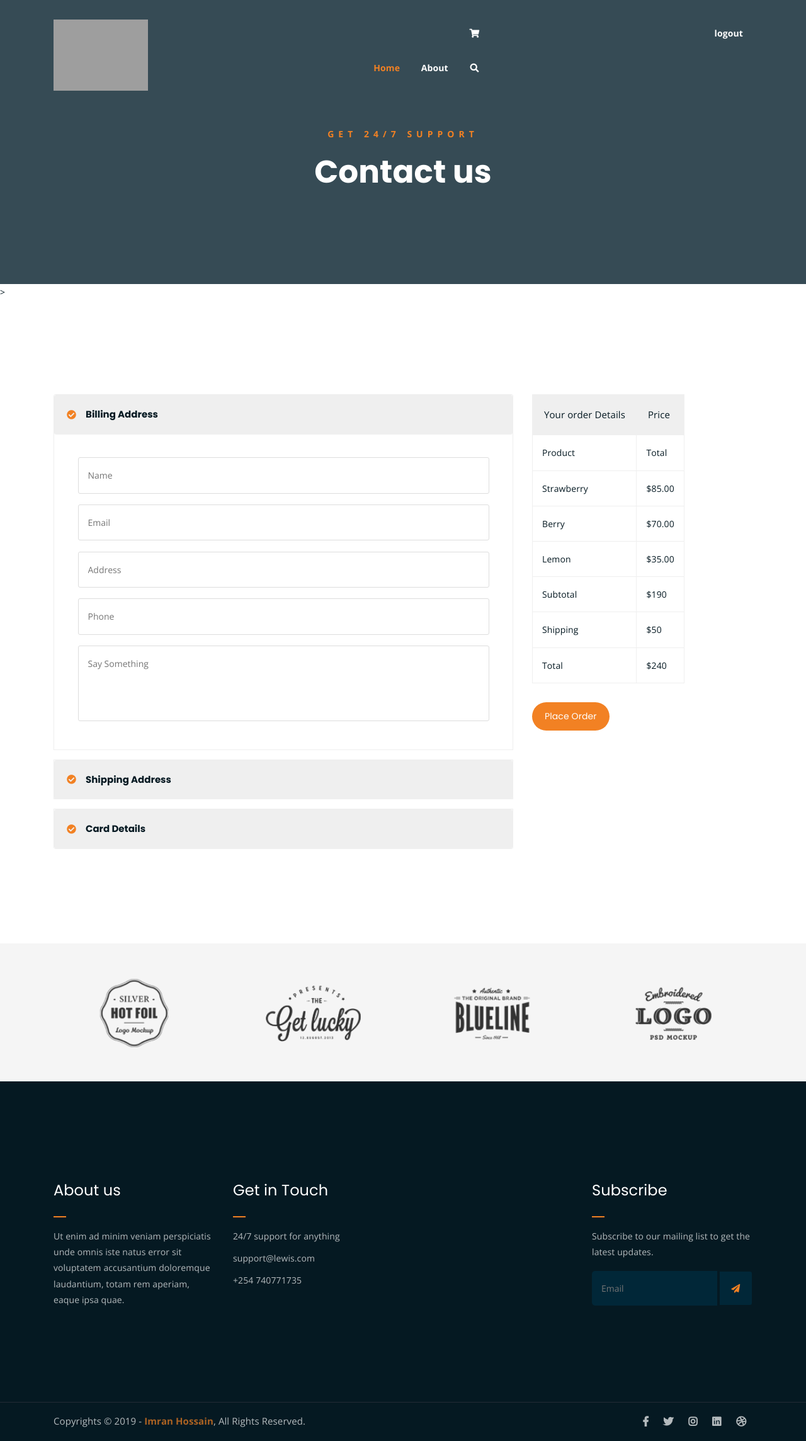
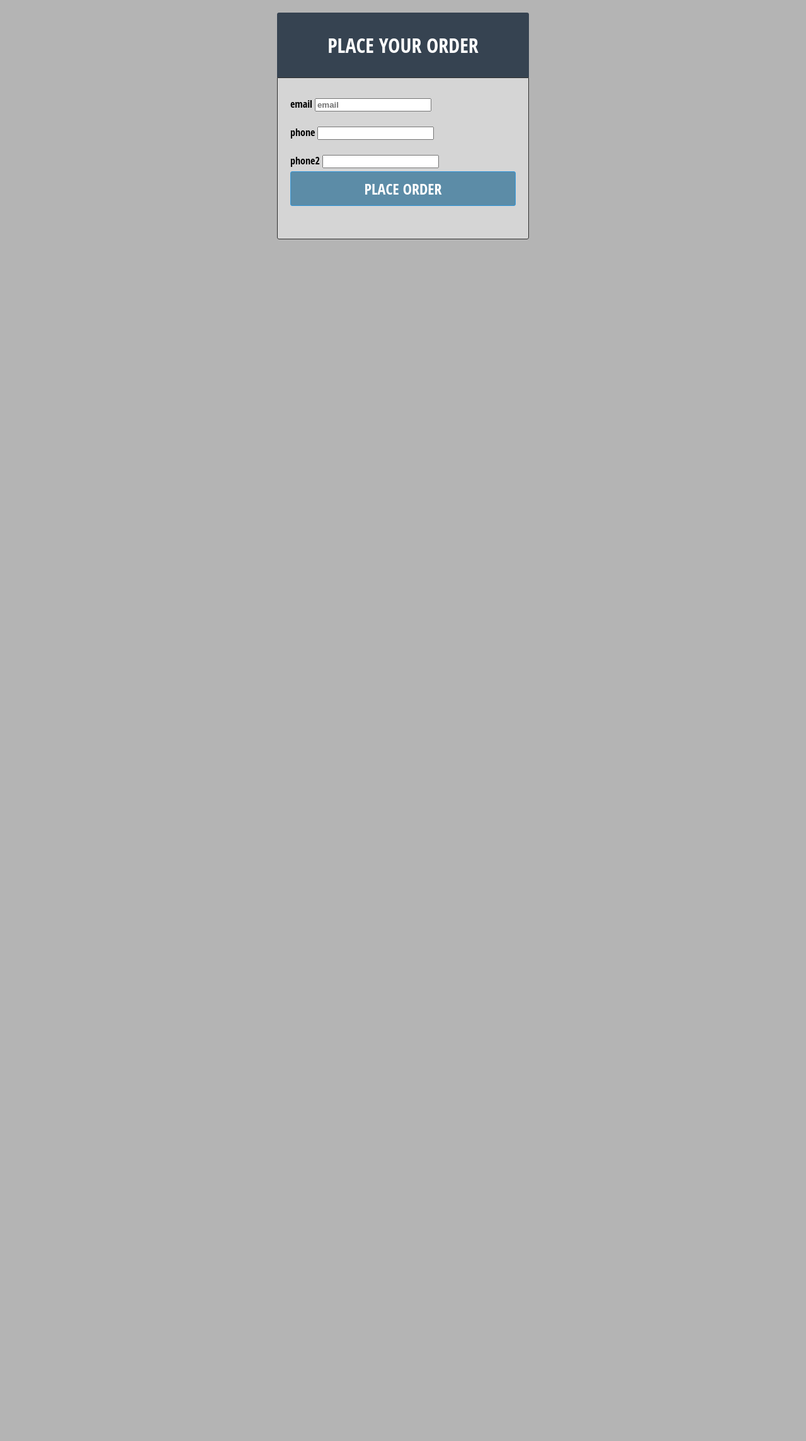
Before and after one commit to lewisnjue/ecomerce, a Django app: page /checkout in a window 1280 px wide. Shown: the whole page at 63% size. After the commit the page ends 380 px from the top, so only its background shows below. Run offline with Django 4.2, Linux system fonts and the light colour scheme; the visitor is signed in with stand-in values (Sample User, id 1); some libraries are stand-ins or nearby versions; grey boxes are pictures that could not be loaded.

Commit message:
finished basic

```diff
--- a/main/urls.py
+++ b/main/urls.py
@@ -6,9 +6,8 @@ from django.contrib.auth import views as auth_views
 
 urlpatterns = [
     path('',views.home,name='home'),
-    path ('about',views.about,name='about'),
     path('cart',views.cart,name='cart'),
-    path('checkout',views.checkout.as_view(),name='checkout'),
+    path('checkout',views.checkout,name='checkout'),
     path('single/<int:pk>',views.single.as_view(),name='single'),
     path('register',views.Register,name='register'),
     path('login',views.loginview,name='login'),
@@ -22,6 +21,7 @@ urlpatterns = [
     path('remove/<int:id>',views.remove,name='remove'),
     path('subscribe',views.subscribe,name="subscribe"),
     path('search',views.product_search,name="search"),
+    path('sendadminmail',views.sendadminmail,name='sendadminmail')
 
 ]
 urlpatterns += static(settings.MEDIA_URL,document_root=settings.MEDIA_ROOT)
--- a/main/views.py
+++ b/main/views.py
@@ -13,6 +13,9 @@ from django.views.generic import TemplateView
 from django.utils.decorators import method_decorator
 from django.views.generic.detail import DetailView
 from django.http import JsonResponse
+from django.core.mail import send_mail
+from django.contrib import messages
+
 @require_safe
 def home(request):
     products=Product.objects.all()
@@ -22,9 +25,6 @@ def home(request):
     context = {'products':page_obj}
     return render(request,'home.html',context)
 
-@require_safe
-def about(request):
-    return render(request,'about.html')
 @require_safe
 @login_required(login_url='login')
 def cart(request):
@@ -40,15 +40,15 @@ def cart(request):
     })
 
 
-@method_decorator(login_required(login_url='login'),name='dispatch')
+""" @method_decorator(login_required(login_url='login'),name='dispatch')
 class checkout(TemplateView):
-    template_name = 'checkout.html'
+    template_name = 'checkout.html' """
 
-"""
+
 @login_required(login_url='login')
 def checkout(request):
     return render(request,'checkout.html')
- """
+
 
 
 @method_decorator(require_safe,name='dispatch')
@@ -160,3 +160,25 @@ def product_search(request):
         'products': products,
     }
     return render(request, 'result.html', context)
+
+
+
+@require_POST
+@login_required(login_url='login')
+def sendadminmail(request):
+    email = request.POST.get('email')
+    phone1 = request.POST.get('phone')
+    phone2 = request.POST.get('phone2')
+    username = request.user.username
+
+    # Here you can add the logic to send an email
+    # For example:
+    send_mail(
+        'order',
+        f'user: {username}.\n Email: {email} \n Phone1: {phone1} \n Phone2: {phone2}',
+        f'{email}',
+        ['lewiskinyuanjue254.ke@gmail.com'],
+        fail_silently=False,
+    )
+    messages.success(request,'your order has been received you will be contracted within 24 hours')
+    return HttpResponseRedirect(reverse('home'))
--- a/templates/base.html
+++ b/templates/base.html
@@ -12,7 +12,7 @@
 	<title>Fruitkha</title>
 
 	<!-- favicon -->
-	<link rel="shortcut icon" type="image/png" href="{% static 'assets/img/what.png' %}">
+	<link rel="shortcut icon" type="image/png" href="{% static 'assets/img/favicon.svg' %}">
 	<!-- google font -->
 	<link href="https://fonts.googleapis.com/css?family=Open+Sans:300,400,700" rel="stylesheet">
 	<link href="https://fonts.googleapis.com/css?family=Poppins:400,700&display=swap" rel="stylesheet">
@@ -66,7 +66,7 @@
 						<!-- logo -->
 						<div class="site-logo">
 							<a href="{% url 'home' %}">
-								<img src="{% static 'assets/img/what.png'}" alt="">
+								<img src="{% static 'assets/img/logo.svg' %}"  style="width: 50px;" alt="">
 							</a>
 						</div>
 						<!-- logo -->
@@ -77,7 +77,7 @@
 								<li class="current-list-item"><a href="{% url 'home' %}">Home</a>
 
 								</li>
-								<li><a href="{% url 'about' %}">About</a></li>
+
 
 								<li>
 									<div class="header-icons">
@@ -133,8 +133,7 @@
 			<div class="row">
 				<div class="col-lg-8 offset-lg-2 text-center">
 					<div class="breadcrumb-text">
-						<p>Get 24/7 Support</p>
-						<h1>Contact us</h1>
+
 					</div>
 				</div>
 			</div>
@@ -157,19 +156,19 @@
 				<div class="col-lg-12">
 					<div class="logo-carousel-inner">
 						<div class="single-logo-item">
-							<img src="assets/img/company-logos/1.png" alt="">
+							<img src="{% static 'assets/img/logo1.svg' %}" alt="">
 						</div>
 						<div class="single-logo-item">
-							<img src="assets/img/company-logos/2.png" alt="">
+							<img src="{% static 'assets/img/logo2.svg' %}" alt="">
 						</div>
 						<div class="single-logo-item">
-							<img src="assets/img/company-logos/3.png" alt="">
+							<img src="{% static 'assets/img/logo3.svg' %}" alt="">
 						</div>
 						<div class="single-logo-item">
-							<img src="assets/img/company-logos/4.png" alt="">
+							<img src="{% static 'assets/img/logo4.svg' %}" alt="">
 						</div>
 						<div class="single-logo-item">
-							<img src="assets/img/company-logos/5.png" alt="">
+							<img src="{% static 'assets/img/logo5.svg' %}" alt="">
 						</div>
 					</div>
 				</div>
--- a/templates/checkout.html
+++ b/templates/checkout.html
@@ -1,125 +1,197 @@
-{% extends 'base.html' %}
-{% load static  %}
-{% block body %}
->
+<!DOCTYPE html>
+<html lang="en">
+<head>
+	<meta charset="UTF-8">
+	<meta name="viewport" content="width=device-width, initial-scale=1.0">
+	<title>checkout</title>
+</head>
+<style>
+	/* BTW alt-shift will pop a color picker
+  example color: followed  by alt shift will pop it
+*/
+/*
+Hide the label if placeholder is supported
+*/
 
-	<!-- check out section -->
-	<div class="checkout-section mt-150 mb-150">
-		<div class="container">
-			<div class="row">
-				<div class="col-lg-8">
-					<div class="checkout-accordion-wrap">
-						<div class="accordion" id="accordionExample">
-						  <div class="card single-accordion">
-						    <div class="card-header" id="headingOne">
-						      <h5 class="mb-0">
-						        <button class="btn btn-link" type="button" data-toggle="collapse" data-target="#collapseOne" aria-expanded="true" aria-controls="collapseOne">
-						          Billing Address
-						        </button>
-						      </h5>
-						    </div>
+body{
+  background:#b4b4b4;
+}
 
-						    <div id="collapseOne" class="collapse show" aria-labelledby="headingOne" data-parent="#accordionExample">
-						      <div class="card-body">
-						        <div class="billing-address-form">
-						        	<form action="index.html">
-						        		<p><input type="text" placeholder="Name"></p>
-						        		<p><input type="email" placeholder="Email"></p>
-						        		<p><input type="text" placeholder="Address"></p>
-						        		<p><input type="tel" placeholder="Phone"></p>
-						        		<p><textarea name="bill" id="bill" cols="30" rows="10" placeholder="Say Something"></textarea></p>
-						        	</form>
-						        </div>
-						      </div>
-						    </div>
-						  </div>
-						  <div class="card single-accordion">
-						    <div class="card-header" id="headingTwo">
-						      <h5 class="mb-0">
-						        <button class="btn btn-link collapsed" type="button" data-toggle="collapse" data-target="#collapseTwo" aria-expanded="false" aria-controls="collapseTwo">
-						          Shipping Address
-						        </button>
-						      </h5>
-						    </div>
-						    <div id="collapseTwo" class="collapse" aria-labelledby="headingTwo" data-parent="#accordionExample">
-						      <div class="card-body">
-						        <div class="shipping-address-form">
-						        	<p>Your shipping address form is here.</p>
-						        </div>
-						      </div>
-						    </div>
-						  </div>
-						  <div class="card single-accordion">
-						    <div class="card-header" id="headingThree">
-						      <h5 class="mb-0">
-						        <button class="btn btn-link collapsed" type="button" data-toggle="collapse" data-target="#collapseThree" aria-expanded="false" aria-controls="collapseThree">
-						          Card Details
-						        </button>
-						      </h5>
-						    </div>
-						    <div id="collapseThree" class="collapse" aria-labelledby="headingThree" data-parent="#accordionExample">
-						      <div class="card-body">
-						        <div class="card-details">
-						        	<p>Your card details goes here.</p>
-						        </div>
-						      </div>
-						    </div>
-						  </div>
-						</div>
+#registration-form {
+  font-family:'Open Sans Condensed', sans-serif;
+	width: 400px;
+  min-width:250px;
+	margin: 20px auto;
+	position: relative;
+}
 
-					</div>
+#registration-form .fieldset {
+	background-color:#d5d5d5;
+
+	border-radius: 3px;
+
+}
+
+ #registration-form legend {
+	text-align: center;
+	background: #364351;
+	width: 100%;
+	padding: 30px 0;
+	border-radius: 3px 3px 0 0;
+	color: white;
+font-size:2em;
+}
+
+.fieldset form{
+  border:1px solid #2f2f2f;
+  margin:0 auto;
+  display:block;
+  width:100%;
+  padding:30px 20px;
+  box-sizing:border-box;
+  border-radius:0 0 3px 3px;
+}
+.placeholder #registration-form label {
+	display: none;
+}
+ .no-placeholder #registration-form label{
+margin-left:5px;
+  position:relative;
+  display:block;
+  color:grey;
+  text-shadow:0 1px white;
+  font-weight:bold;
+}
+/* all */
+::-webkit-input-placeholder { text-shadow:1px 1px 1px white; font-weight:bold; }
+::-moz-placeholder { text-shadow:0 1px 1px white; font-weight:bold; } /* firefox 19+ */
+:-ms-input-placeholder { text-shadow:0 1px 1px white; font-weight:bold; } /* ie */
+#registration-form input[type=text] {
+	padding: 15px 20px;
+	border-radius: 1px;
+  margin:5px auto;
+  background-color:#f7f7f7;
+	border: 1px solid silver;
+
+	-webkit-box-shadow: inset 0 1px 5px rgba(0,0,0,0.2);
+	box-shadow: inset 0 1px 5px rgba(0,0,0,0.2), 0 1px rgba(255,255,255,.8);
+	width: 100%;
+
+	-webkit-box-sizing: border-box;
+	-moz-box-sizing: border-box;
+	-ms-box-sizing: border-box;
+	box-sizing: border-box;
+  -webkit-transition:background-color .5s ease;
+-moz-transition:background-color .5s ease;
+-o-transition:background-color .5s ease;
+-ms-transition:background-color .5s ease;
+transition:background-color .5s ease;
+}
+.no-placeholder #registration-form input[type=text] {
+	padding: 10px 20px;
+}
+
+#registration-form input[type=text]:active, .placeholder #registration-form input[type=text]:focus {
+	outline: none;
+	border-color: silver;
+  background-color:white;
+}
+
+#registration-form input[type=submit] {
+  font-family:'Open Sans Condensed', sans-serif;
+  text-transform:uppercase;
+  outline:none;
+	-webkit-box-sizing: border-box;
+	-moz-box-sizing: border-box;
+	-ms-box-sizing: border-box;
+	box-sizing: border-box;
+	width: 100%;
+	background-color: #5C8CA7;
+	padding: 10px;
+	color: white;
+	border: 1px solid #3498db;
+	border-radius: 3px;
+	font-size: 1.5em;
+	font-weight: bold;
+	margin-top: 5px;
+	cursor: pointer;
+  position:relative;
+  top:0;
+}
+
+#registration-form input[type=submit]:hover {
+	background-color: #2980b9;
+}
+
+#registration-form input[type=submit]:active {
+background:#5C8CA7;
+}
+
+
+.parsley-error-list{
+background-color:#C34343;
+padding: 5px 11px;
+margin: 0;
+list-style: none;
+border-radius: 0 0 3px 3px;
+margin-top:-5px;
+  margin-bottom:5px;
+  color:white;
+  border:1px solid #870d0d;
+  border-top:none;
+    -webkit-box-sizing: border-box;
+  -moz-box-sizing: border-box;
+  box-sizing: border-box;
+  position:relative;
+  top:-1px;
+  text-shadow:0px 1px 1px #460909;
+    font-weight:700;
+  font-size:12px;
+}
+.parsley-error{
+	border-color:#870d0d!important;
+  border-bottom:none;
+}
+#registration-form select{
+	width:100%;
+	padding:5px;
+}
+::-moz-focus-inner {
+  border: 0;
+}
+
+</style>
+<body>
+	<div id="registration-form">
+		<div class='fieldset'>
+		<legend>PLACE YOUR ORDER</legend>
+			<form action="{% url 'sendadminmail' %}" method="post">
+				{% csrf_token %}
+				<div class='row'>
+					<label for='firstname'>email</label>
+					<input type="email" placeholder="email" name="email" id="email" data-required="true" data-error-message="your email is not valid">
+					<br>
+					<br>
 				</div>
+				<div class='row'>
+					<label for="email">phone</label>
+					<input type="tel" name="phone" id="phone" data-required="true" data-error-message="your phone number is required">
+					<br>
+					<br>
 
-				<div class="col-lg-4">
-					<div class="order-details-wrap">
-						<table class="order-details">
-							<thead>
-								<tr>
-									<th>Your order Details</th>
-									<th>Price</th>
-								</tr>
-							</thead>
-							<tbody class="order-details-body">
-								<tr>
-									<td>Product</td>
-									<td>Total</td>
-								</tr>
-								<tr>
-									<td>Strawberry</td>
-									<td>$85.00</td>
-								</tr>
-								<tr>
-									<td>Berry</td>
-									<td>$70.00</td>
-								</tr>
-								<tr>
-									<td>Lemon</td>
-									<td>$35.00</td>
-								</tr>
-							</tbody>
-							<tbody class="checkout-details">
-								<tr>
-									<td>Subtotal</td>
-									<td>$190</td>
-								</tr>
-								<tr>
-									<td>Shipping</td>
-									<td>$50</td>
-								</tr>
-								<tr>
-									<td>Total</td>
-									<td>$240</td>
-								</tr>
-							</tbody>
-						</table>
-						<a href="#" class="boxed-btn">Place Order</a>
-					</div>
 				</div>
-			</div>
+				<div class='row'>
+					<label for="phone2">phone2</label>
+					<input type="tel" id="phone2" name="phone2" >
+
+				</div>
+				<input type="submit" value="place order">
+				<br>
+				<br>
+			</form>
 		</div>
 	</div>
-	<!-- end check out section -->
 
 
-
-{% endblock %}
+</body>
+</html>
```
Also changed, not shown: templates/home.html (+1 -99 lines), static/assets/img/favicon.svg (added), static/assets/img/favicon1.png (deleted), static/assets/img/logo.svg (added), static/assets/img/logo1.png (deleted), static/assets/img/logo1.svg (added), static/assets/img/logo2.svg (added), static/assets/img/logo3.svg (added), static/assets/img/logo4.svg (added), static/assets/img/logo5.svg (added), static/assets/img/what.png (deleted).
